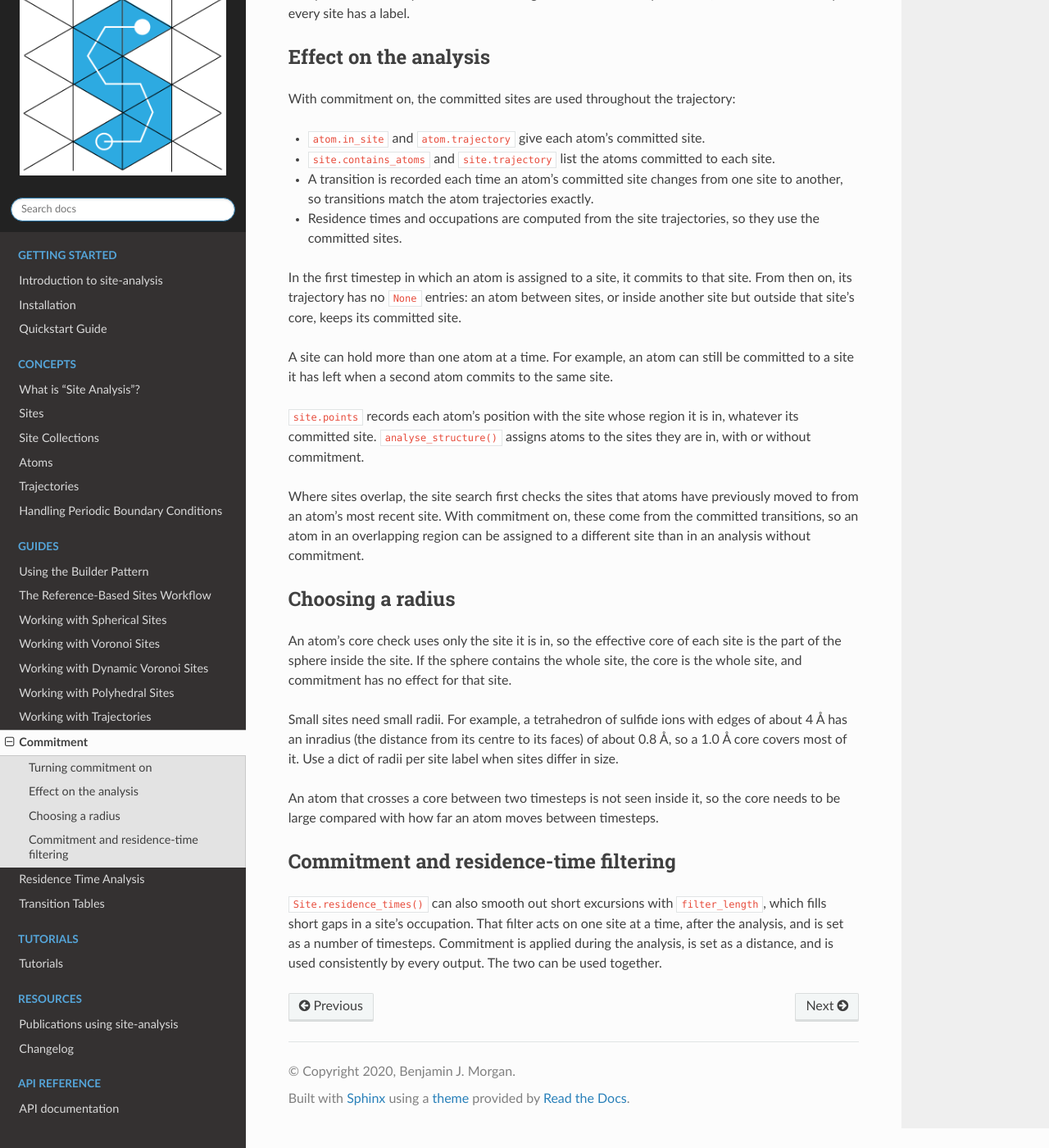
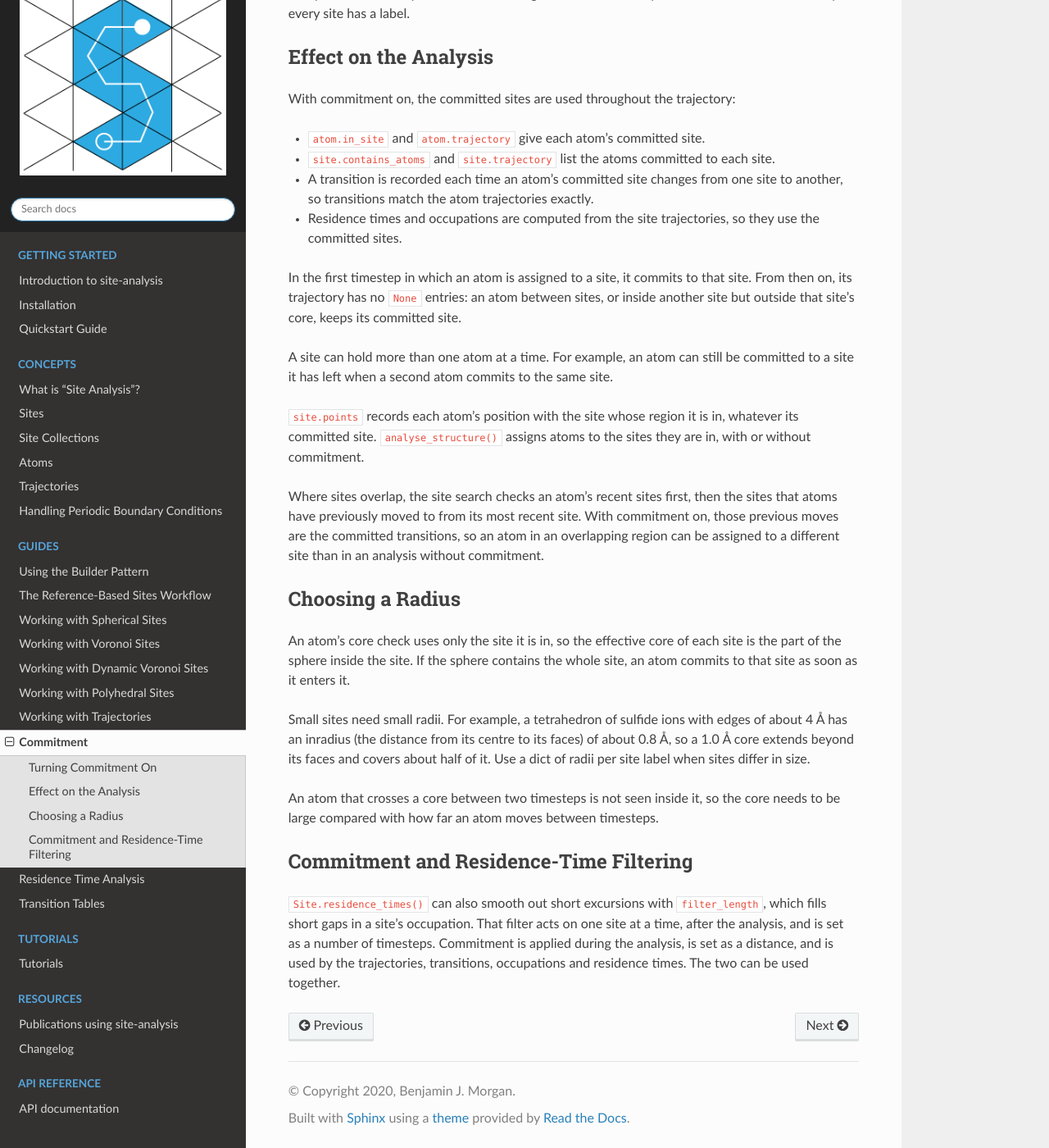
Before and after one commit to bjmorgan/site-analysis, a Sphinx documentation site: the page built from docs/source/guides/commitment.md, in a window 1280 px wide and 1400 px high, scrolled down 874 px. Shown: the whole window at 82% size. Built offline with Sphinx 7.4.7 and the Read the Docs theme 3.1.0, drawn with Linux system fonts in a browser that asks for light colours; some of the changed text lies outside the part shown.

Commit message:
Correct the commitment guide and list with_commitment in the builder guide

````diff
--- a/docs/source/guides/commitment.md
+++ b/docs/source/guides/commitment.md
@@ -4,7 +4,7 @@ By default, each atom is assigned to the site it is inside at each timestep. Ato
 
 Commitment (spatial milestoning) counts a hop only when an atom reaches the core of its new site. Each site has a spherical core: the region within a commitment radius of the site centre. Each atom has a committed site. When an atom moves into a different site, it commits to that site once it is inside the site's core, and stays committed to its previous site until then.
 
-## Turning commitment on
+## Turning Commitment On
 
 ```python
 trajectory = (TrajectoryBuilder()
@@ -30,7 +30,7 @@ trajectory = Trajectory(sites=sites, atoms=atoms, commitment_radius=1.0)
 
 Every radius must be positive. A dict must give a radius for every site label, and can be used only if every site has a label.
 
-## Effect on the analysis
+## Effect on the Analysis
 
 With commitment on, the committed sites are used throughout the trajectory:
 
@@ -45,16 +45,16 @@ A site can hold more than one atom at a time. For example, an atom can still be
 
 `site.points` records each atom's position with the site whose region it is in, whatever its committed site. `analyse_structure()` assigns atoms to the sites they are in, with or without commitment.
 
-Where sites overlap, the site search first checks the sites that atoms have previously moved to from an atom's most recent site. With commitment on, these come from the committed transitions, so an atom in an overlapping region can be assigned to a different site than in an analysis without commitment.
+Where sites overlap, the site search checks an atom's recent sites first, then the sites that atoms have previously moved to from its most recent site. With commitment on, those previous moves are the committed transitions, so an atom in an overlapping region can be assigned to a different site than in an analysis without commitment.
 
-## Choosing a radius
+## Choosing a Radius
 
-An atom's core check uses only the site it is in, so the effective core of each site is the part of the sphere inside the site. If the sphere contains the whole site, the core is the whole site, and commitment has no effect for that site.
+An atom's core check uses only the site it is in, so the effective core of each site is the part of the sphere inside the site. If the sphere contains the whole site, an atom commits to that site as soon as it enters it.
 
-Small sites need small radii. For example, a tetrahedron of sulfide ions with edges of about 4 Å has an inradius (the distance from its centre to its faces) of about 0.8 Å, so a 1.0 Å core covers most of it. Use a dict of radii per site label when sites differ in size.
+Small sites need small radii. For example, a tetrahedron of sulfide ions with edges of about 4 Å has an inradius (the distance from its centre to its faces) of about 0.8 Å, so a 1.0 Å core extends beyond its faces and covers about half of it. Use a dict of radii per site label when sites differ in size.
 
 An atom that crosses a core between two timesteps is not seen inside it, so the core needs to be large compared with how far an atom moves between timesteps.
 
-## Commitment and residence-time filtering
+## Commitment and Residence-Time Filtering
 
-`Site.residence_times()` can also smooth out short excursions with `filter_length`, which fills short gaps in a site's occupation. That filter acts on one site at a time, after the analysis, and is set as a number of timesteps. Commitment is applied during the analysis, is set as a distance, and is used consistently by every output. The two can be used together.
+`Site.residence_times()` can also smooth out short excursions with `filter_length`, which fills short gaps in a site's occupation. That filter acts on one site at a time, after the analysis, and is set as a number of timesteps. Commitment is applied during the analysis, is set as a distance, and is used by the trajectories, transitions, occupations and residence times. The two can be used together.
````
Also changed, not shown: docs/source/guides/builders.md (+15 -0 lines).
